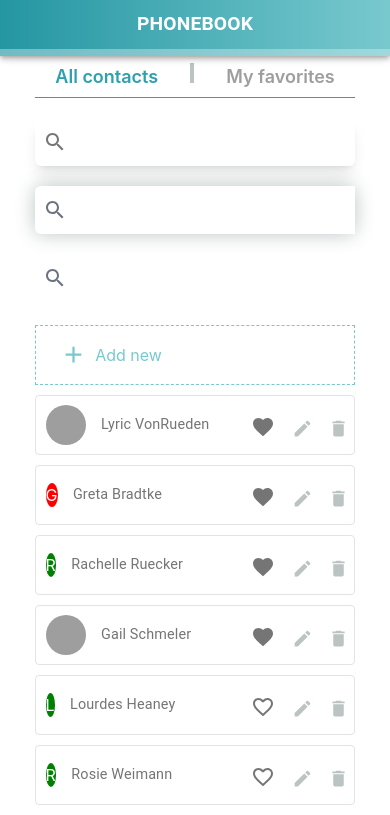
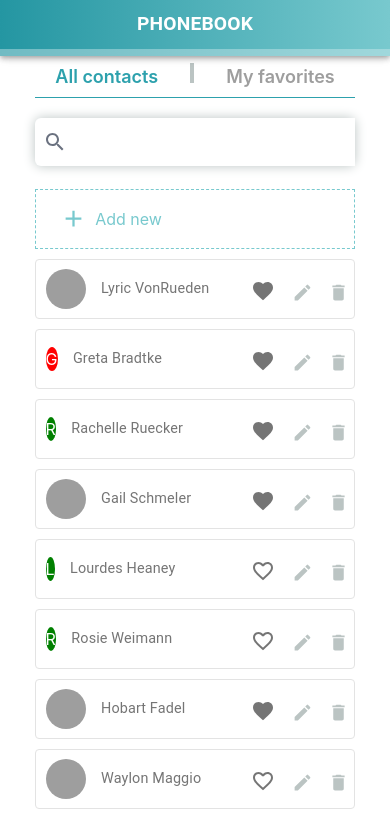
Before and after one commit to mladenkn/react-next-phonebook, a React (Vite) app: page / in a window 390 px wide. Shown: the top 815 px of the page. Built offline with nearby package versions, Linux system fonts and the light colour scheme; grey boxes are pictures that could not be loaded.

Commit message:
tailwind +

```diff
--- a/src/phonebook/components/HomeSection.tsx
+++ b/src/phonebook/components/HomeSection.tsx
@@ -1,4 +1,3 @@
-import { Input } from "@material-ui/core"
 import { useState } from "react"
 import ContactList from "./ContactList"
 import { useContactListOps } from "../logic/contactListOps"
@@ -8,14 +7,16 @@ import useHomeSectionStyles from "./HomeSection.style"
 import tw from "tailwind-styled-components"
 import clsx from "clsx"
 
-const StyledInput = tw(Input)`
-  border-solid border-1 border-secondary-light h-12 rounded-md p-2 text-lg shadow-lg mt-5 w-80 sm:mt-10 sm:w-96
-`
-
 const StyledTab = tw.button`text-lg text-tc-primary font-semibold`
 
-const SearchWrapper = tw.div`
-  border-1 mt-5 flex w-80 items-center rounded-md border-solid border-secondary-light shadow-homeSearch shadow-secondary-main sm:mt-10 sm:w-96
+function tw_(className: TemplateStringsArray) {
+  return className.join("")
+}
+
+const searchWrapper_class = tw_`
+  mt-5 flex w-80 items-center sm:mt-10 sm:w-96
+  border-1 rounded-md border-solid border-secondary-light
+  shadow-homeSearch shadow-secondary-main
 `
 
 const Home = () => {
@@ -43,22 +44,10 @@ const Home = () => {
           </StyledTab>
         </div>
         <Divider className={classes.contactTabsDivider} />
-        <StyledInput
-          disableUnderline
-          startAdornment={<SearchIcon className="mr-2" />}
-          onChange={e => ops.fetch(e.target.value)}
-          classes={{
-            focused: "shadow-2xl",
-          }}
-        />
-        <div className="border-1 mt-5 flex w-80 items-center rounded-md border-solid border-secondary-light shadow-homeSearch shadow-secondary-main sm:mt-10 sm:w-96">
+        <div className={searchWrapper_class}>
           <SearchIcon className="ml-2 mr-2 text-gray-500" />
           <input className="h-12 w-full p-2 text-lg text-gray-500 outline-none" />
         </div>
-        <SearchWrapper>
-          <SearchIcon className="ml-2 mr-2 text-gray-500" />
-          <input className="h-12 w-full p-2 text-lg text-gray-500 outline-none" />
-        </SearchWrapper>
         {ops.fetchStatus === "COMPLETED" && (
           <ContactList
             contacts={currentTab === 0 ? ops.contacts!.all : ops.contacts!.favorites}
--- a/tailwind.config.js
+++ b/tailwind.config.js
@@ -24,7 +24,7 @@ module.exports = {
         },
       },
       boxShadow: {
-        homeSearch: "0 0 20px"
+        homeSearch: "0 0 12px",
       }
     },
   },
```
